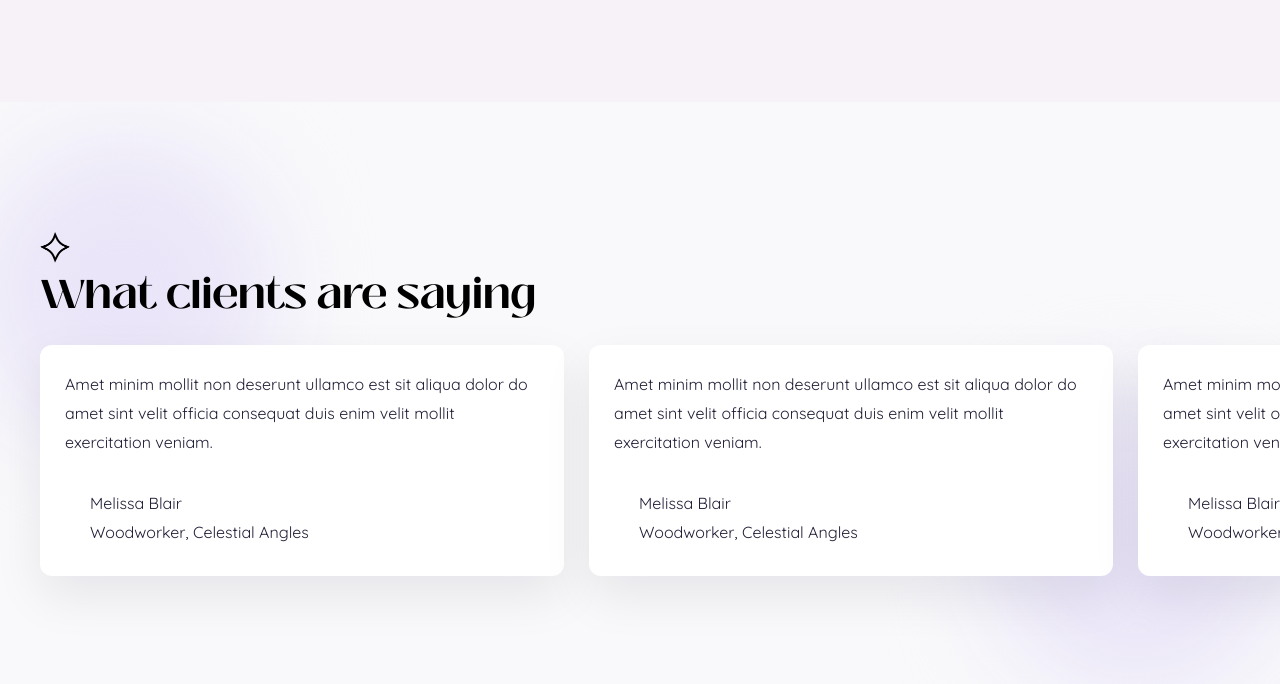
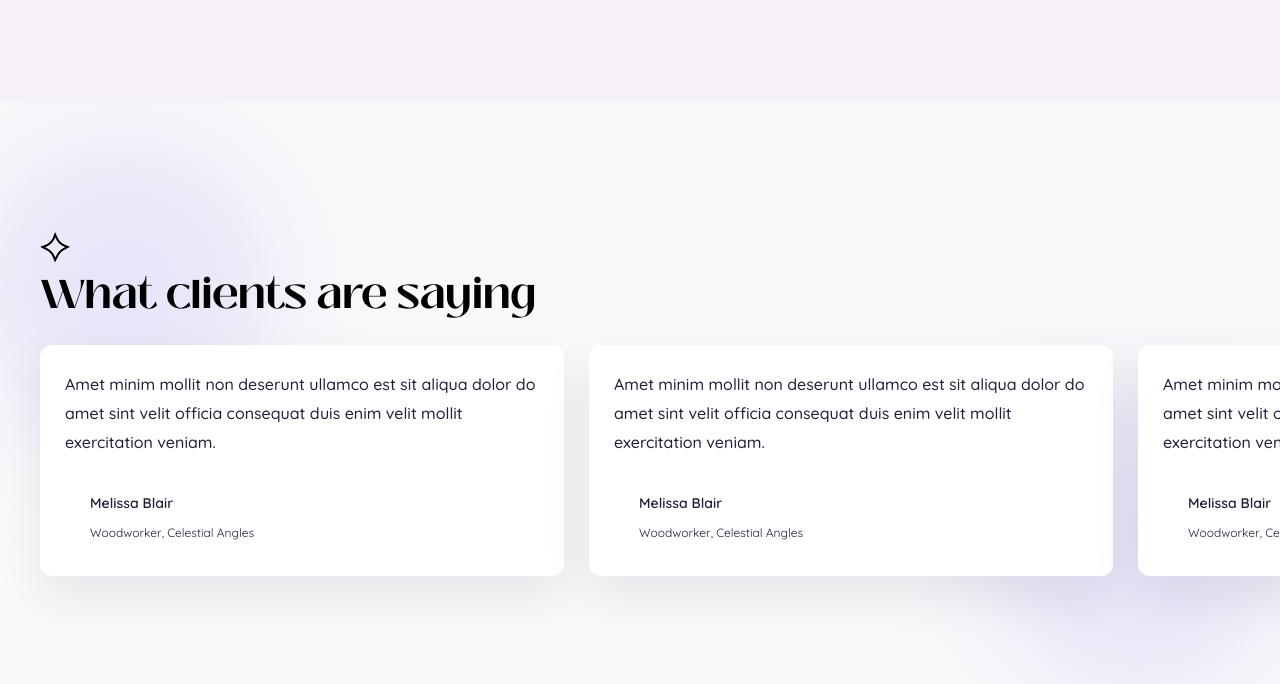
Before and after one commit to grimxreaper/tarot_site, a plain HTML site: page index.html in a window 1280 px wide. Shown: the part 3005-3689 px from the top of the page. Drawn offline with Linux system fonts and the light colour scheme; files whose address does not match are found by name; a web font is replaced by a local one.

Commit message:
add font sizes to reviews

```diff
--- a/index.html
+++ b/index.html
@@ -432,10 +432,10 @@
                 <div class="row">
                   <img src="" alt="">
                   <div class="author">
-                    <p>
+                    <p class="name">
                       Melissa Blair
                     </p>
-                    <p>
+                    <p class="profession">
                       Woodworker, Celestial Angles
                     </p>
                   </div>
@@ -456,10 +456,10 @@
                 <div class="row">
                   <img src="" alt="">
                   <div class="author">
-                    <p>
+                    <p class="name">
                       Melissa Blair
                     </p>
-                    <p>
+                    <p class="profession">
                       Woodworker, Celestial Angles
                     </p>
                   </div>
@@ -480,10 +480,10 @@
                 <div class="row">
                   <img src="" alt="">
                   <div class="author">
-                    <p>
+                    <p class="name">
                       Melissa Blair
                     </p>
-                    <p>
+                    <p class="profession">
                       Woodworker, Celestial Angles
                     </p>
                   </div>
--- a/styles.scss
+++ b/styles.scss
@@ -896,6 +896,21 @@ h1 {
     font-family: $body;
     line-height: 29px;
     color: #201F37;
+
+  }
+
+  .testimonial {
+    font-weight: 500;
+    font-size: 16px;
+  }
+
+  .name {
+    font-weight: 700;
+    font-size: 14px;
+  }
+
+  .profession {
+    font-size: 12px;
   }
 
 
```
Also changed, not shown: styles.css, 1 other file.
